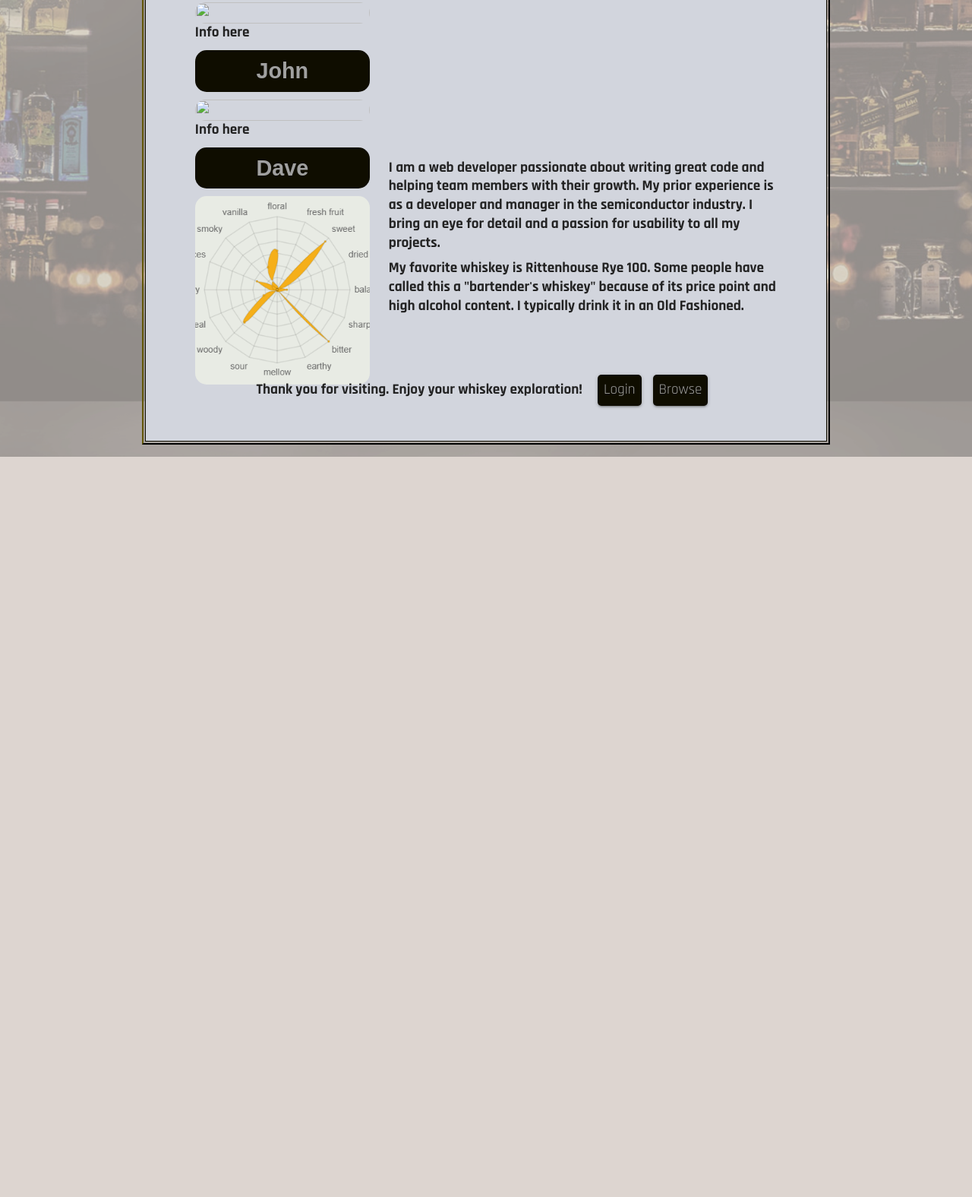
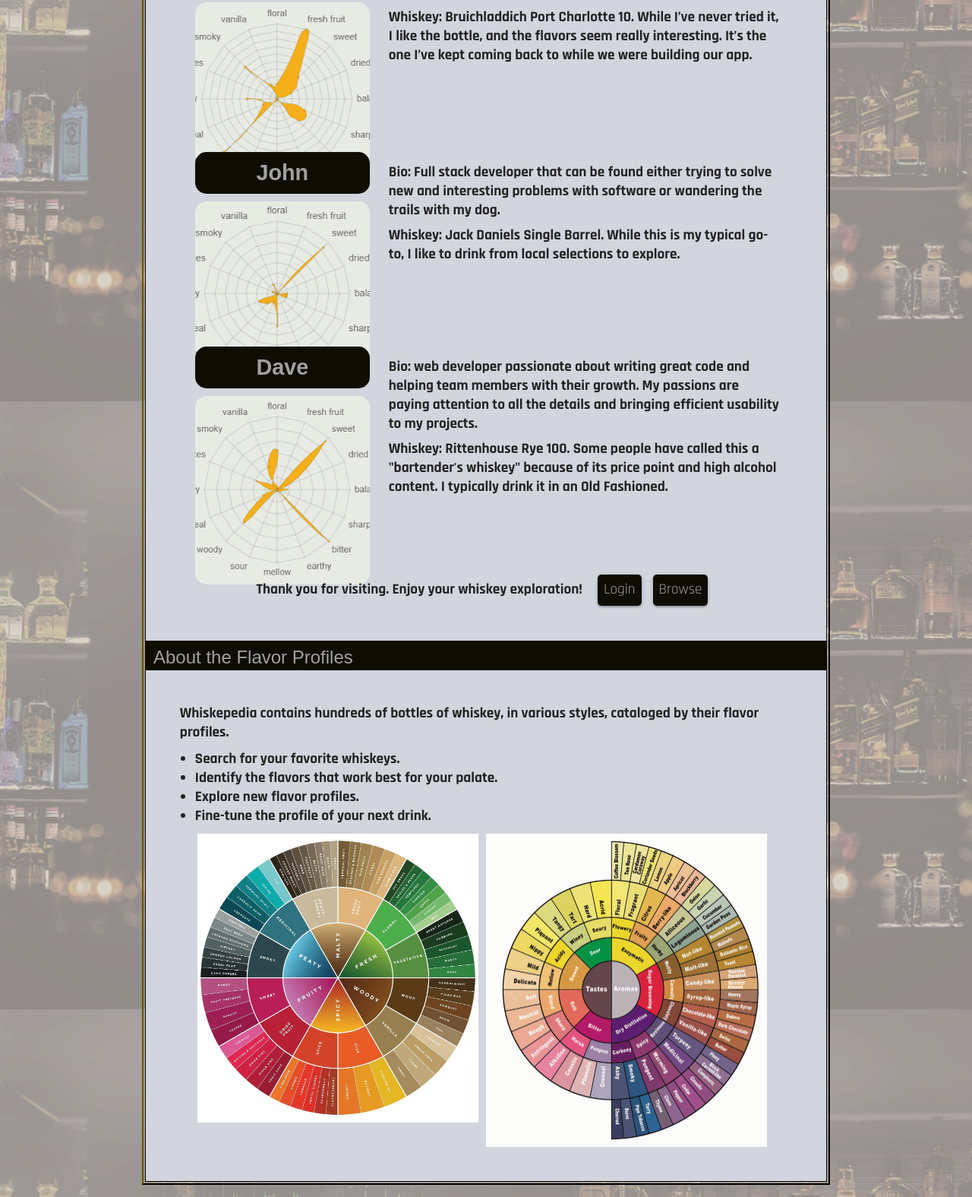
Before and after one commit to team-whiskepedia/whiskepedia, a website with bundled scripts: page public/about.html in a window 1280 px wide. Shown: the part 272-1847 px from the top of the page at 76% size. Before the commit the page ends 873 px from the top, so only its background shows below. Built offline with nearby package versions, Linux system fonts and the light colour scheme; a web font is replaced by a local one.

Commit message:
all our info on the about us page

```diff
--- a/public/src/components/app/About.js
+++ b/public/src/components/app/About.js
@@ -15,15 +15,37 @@
                 <main class="container">
                     <h3>Meet the Drinkers</h3>
                     <section class="about-info">
-                        <div class="developer-focus left">
-                            <h3>Donna</h3>
-                                <img src="" alt="">
-                                <p>Info here</p>
+                        <div class="developer-focus">
+                            <div>
+                                <h3>Donna</h3>
+                                <img src="assets/donna-radar.png" alt="radar chart of the flavor profile of 'Rittenhouse Rye 100 proof'">
+                            </div>
+                            <div class="details-text">
+                                <p>
+                                    Bio: Full Stack Web Developer with a professional background in marketing, design, and account management.
+                                </p>
+                                <p>
+                                    Whiskey: Bruichladdich Port Charlotte 10.
+                                    While I’ve never tried it, I like the bottle, and the flavors seem really interesting.
+                                    It’s the one I’ve kept coming back to while we were building our app.
+                                </p>
+                            </div>
                         </div>
-                        <div class="developer-focus right">
-                            <h3>John</h3>
-                            <img src="" alt="">
-                            <p>Info here</p>
+                        <div class="developer-focus">
+                            <div>
+                                <h3>John</h3>
+                                <img src="assets/john-radar.png" alt="radar chart of the flavor profile of 'Rittenhouse Rye 100 proof'">
+                            </div>
+                            <div class="details-text">
+                                <p>
+                                    Bio: Full stack developer that can be found either trying to solve new and interesting problems with software
+                                    or wandering the trails with my dog.
+                                </p>
+                                <p>
+                                    Whiskey: Jack Daniels Single Barrel.
+                                    While this is my typical go-to, I like to drink from local selections to explore.
+                                </p>
+                            </div>
                         </div>
                         <div class="developer-focus">
                             <div>
@@ -32,12 +54,11 @@
                             </div>
                             <div class="details-text">
                                 <p>
-                                    I am a web developer passionate about writing great code and helping team members with their growth.
-                                    My prior experience is as a developer and manager in the semiconductor industry.
-                                    I bring an eye for detail and a passion for usability to all my projects.
+                                    Bio: web developer passionate about writing great code and helping team members with their growth.
+                                    My passions are paying attention to all the details and bringing efficient usability to my projects.
                                 </p>
                                 <p>
-                                    My favorite whiskey is Rittenhouse Rye 100.
+                                    Whiskey: Rittenhouse Rye 100.
                                     Some people have called this a "bartender's whiskey" because of its price point and high alcohol content.
                                     I typically drink it in an Old Fashioned.
                                 </p>
@@ -49,6 +70,23 @@
                             <a class="about-button" href="/browse.html">Browse</a>
                         </div>
                     </section>
+                    <h3>About the Flavor Profiles</h3>
+                    <section class="info">
+                        <p>
+                            Whiskepedia contains hundreds of bottles of whiskey, in various styles,
+                            cataloged by their flavor profiles.
+                            <ul>
+                                <li>Search for your favorite whiskeys. </li>
+                                <li>Identify the flavors that work best for your palate.</li>
+                                <li>Explore new flavor profiles.</li>
+                                <li>Fine-tune the profile of your next drink.</li>
+                            </ul>
+                        </p>
+                        <div class="flex-img">
+                            <img src="assets/flavor-wheel.jpg" alt="whiskey flavor wheel graphic">
+                            <img src="assets/flavor-wheel-2.gif" alt="whiskey flavor wheel graphic">
+                        </div>
+                    </section>
                 </main>
             </div>
         `;
--- a/public/src/components/app/App.js
+++ b/public/src/components/app/App.js
@@ -42,6 +42,10 @@
                             <p>Or go directly to search the database</p>
                             <a href="/browse.html">Browse</a>
                         </div>
+                        <div class="row">
+                            <p>Meet our team of designers</p>
+                            <a href="/about.html">About Us</a>
+                        </div>
                     </section>
                 </main>
             </div>
--- a/public/src/components/app/about.css
+++ b/public/src/components/app/about.css
@@ -8,6 +8,7 @@
 .developer-focus {
     display: grid;
     grid-auto-columns: 1fr 3fr;
+    margin: 0;
     margin-left: 20px;
     margin-top: 10px;
     margin-bottom: 10px;
@@ -47,3 +48,13 @@
     margin-left: 5px;
     margin-right: 10px;
 }
+
+.flex-img {
+    display: flex;
+    flex-wrap: wrap;
+    justify-content: center;
+}
+.flex-img img {
+    width: 100%;
+    max-width: 370px;
+}
```
Also changed, not shown: public/assets/donna-radar.png (added), public/assets/flavor-wheel-2.gif (added), public/assets/flavor-wheel.jpg (added), public/assets/john-radar.png (added).
